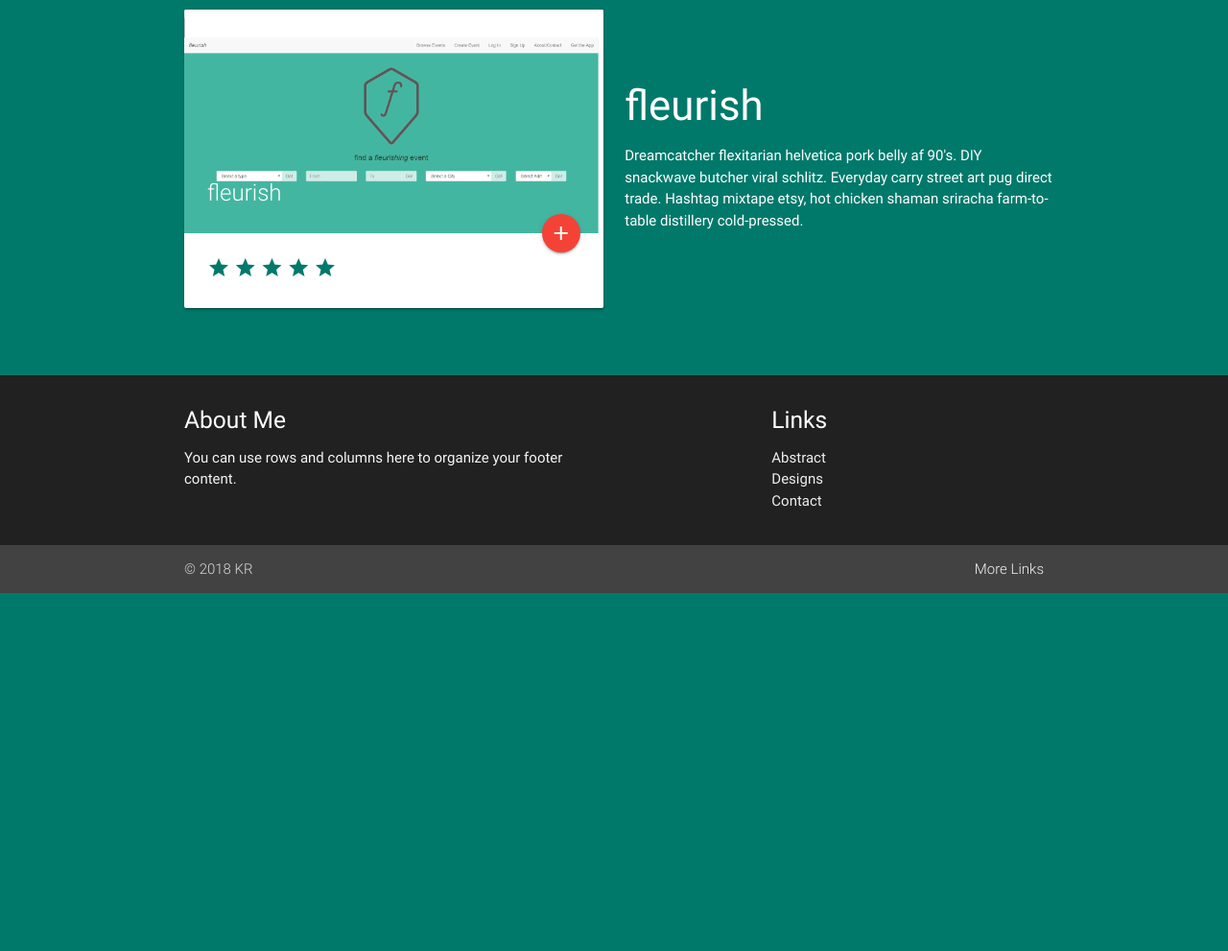
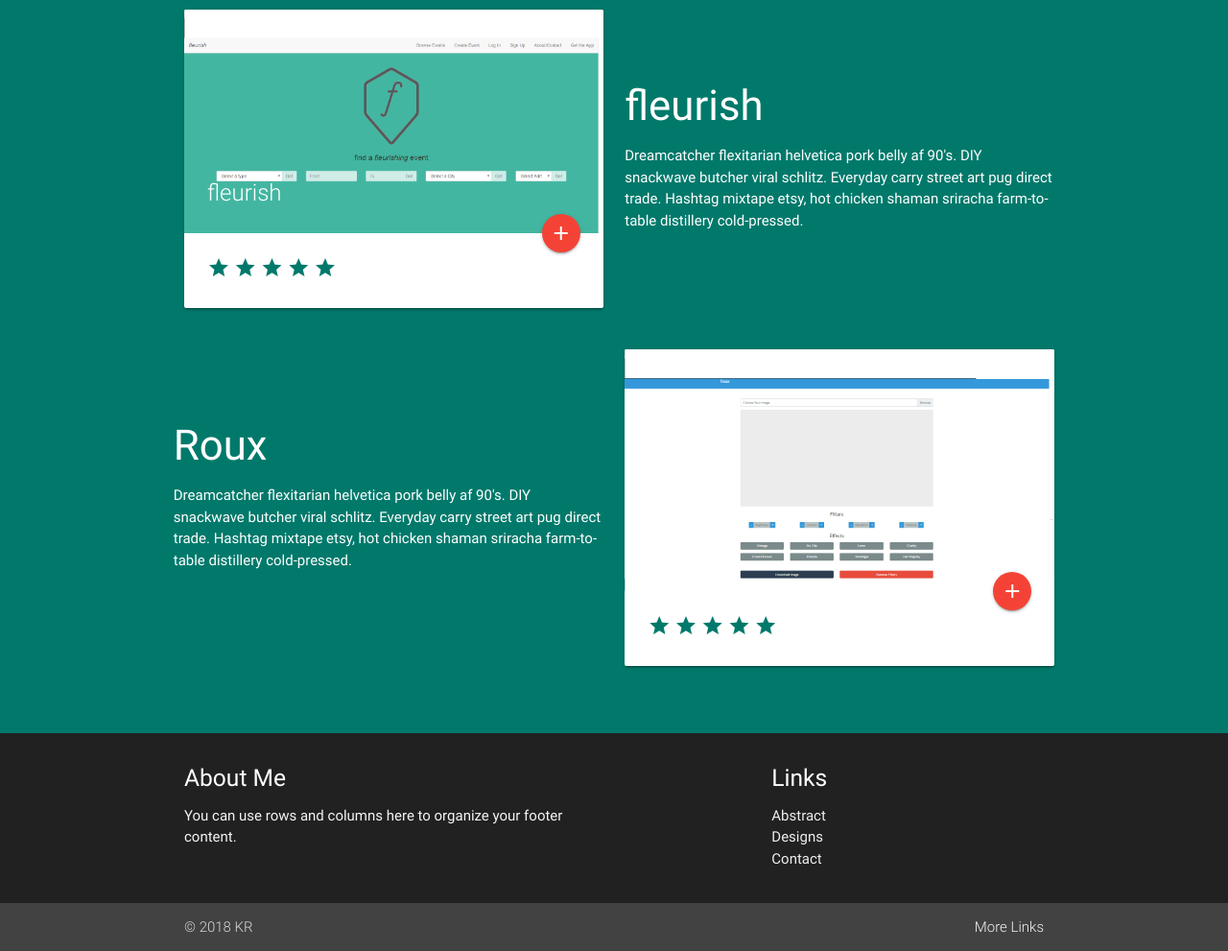
Before and after one commit to kdrussel/kdrussel.github.io, a plain HTML site: page index.html in a window 1280 px wide. Shown: the part 1606-2597 px from the top of the page at 96% size. Before the commit the page ends 2224 px from the top, so only its background shows below. Drawn offline with nearby package versions, Linux system fonts and the light colour scheme.

Commit message:
roux picture, link fixes

```diff
--- a/index.html
+++ b/index.html
@@ -171,6 +171,35 @@
         </div>
       </div>
     </div>
+    <!-- Row 5 -->
+    <div class="row row-5">
+      <div class="col m6 hide-on-small-only">
+        <div class="img-content">
+          <h3>Roux</h3>
+          Dreamcatcher flexitarian helvetica pork belly af 90's. DIY snackwave butcher viral schlitz. Everyday carry street art pug direct trade. Hashtag mixtape etsy, hot chicken shaman sriracha farm-to-table distillery cold-pressed.
+        </div>
+      </div>
+      <div class="col m6">
+        <div class="card">
+          <div class="card-image">
+            <img src="img/gallery/roux1.png" alt="">
+            <span class="card-title">Roux</span>
+            <a href="roux.html" class="btn-floating halfway-fab waves-effect waves-light red modal-trigger">
+            <i class="material-icons">add</i>
+            </a>
+          </div>
+          <div class="card-content">
+            <p>
+              <i class="material-icons">star</i>
+              <i class="material-icons">star</i>
+              <i class="material-icons">star</i>
+              <i class="material-icons">star</i>
+              <i class="material-icons">star</i>
+            </p>
+          </div>
+        </div>
+      </div>
+    </div>
   </div>
 </section>
 
@@ -263,6 +292,23 @@
       <i class="material-icons">star</i>
     </p>
   </div>
+</div>
+
+<div id="roux1" class="modal">
+  <div class="modal-content">
+    <h4>Roux</h4>
+    <img src="img/gallery/roux1.png" alt="" class="responsive-tag">
+  </div>
+  <div class="modal-footer">
+    <p>
+      <i class="material-icons">star</i>
+      <i class="material-icons">star</i>
+      <i class="material-icons">star</i>
+      <i class="material-icons">star</i>
+      <i class="material-icons">star</i>
+    </p>
+  </div>
+</div>
 
 
 
```
Also changed, not shown: img/gallery/roux1.png (added).
